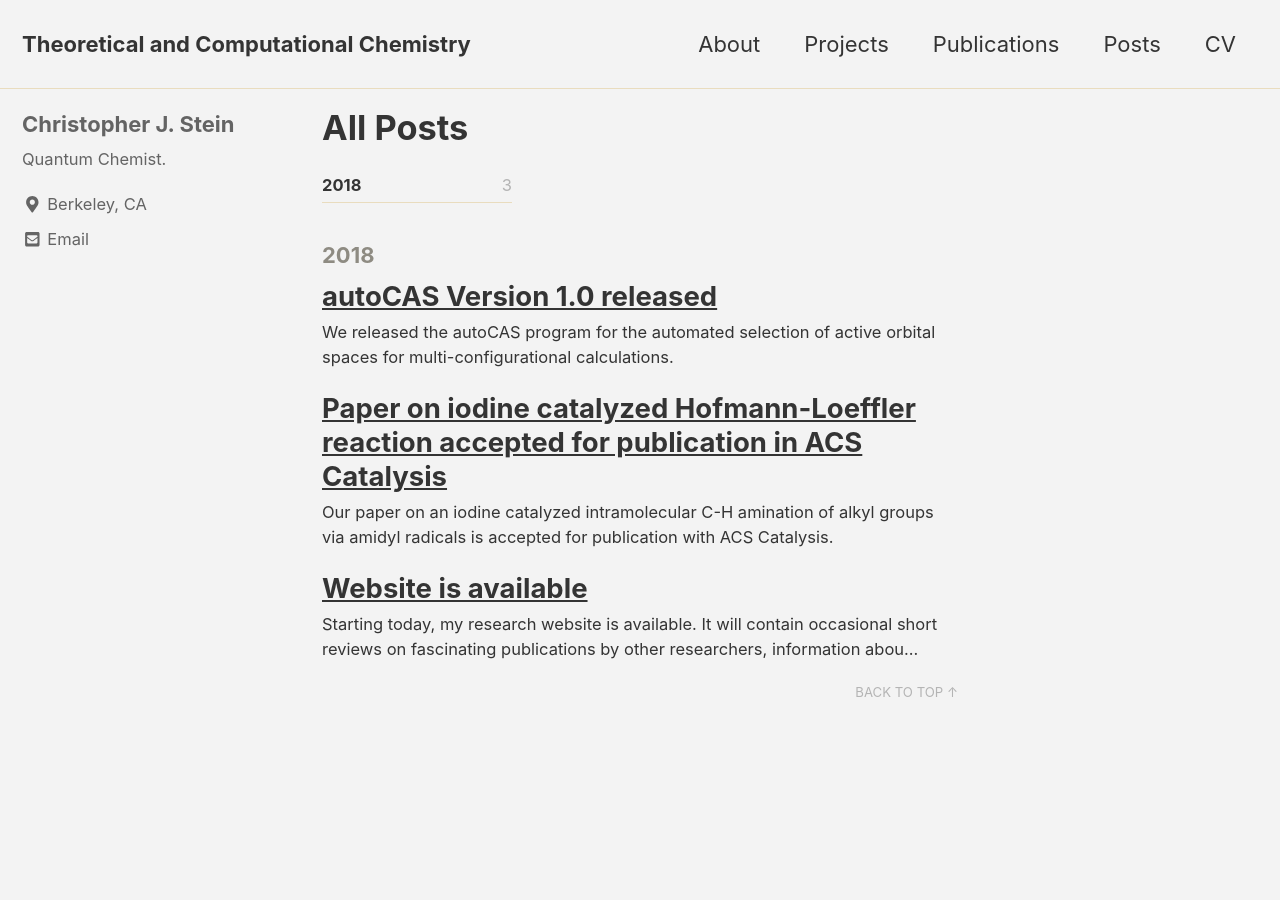
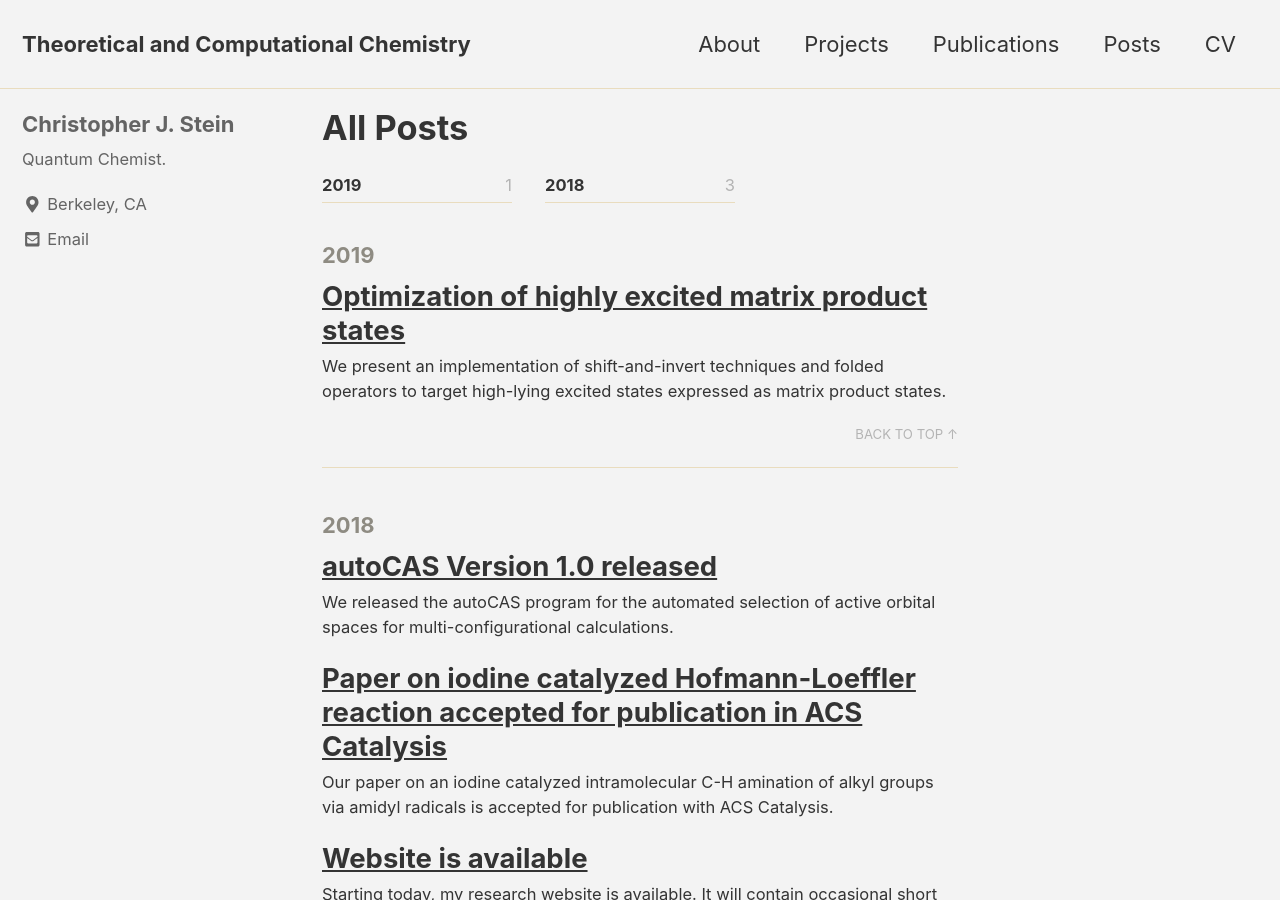
Before and after one commit to steinc/steinc.github.io, a Jekyll site: the page built from _pages/posts.md, in a window 1280 px wide and 900 px high. Built offline with Jekyll 4.4.1, drawn with Linux system fonts in a browser that asks for light colours; cached includes are drawn as plain includes; nearby versions of some CDN libraries; some of the changed lines change nothing that is shown.

Commit message:
added post about our 2nd vDMRG paper

```diff
--- a/_pages/projects.md
+++ b/_pages/projects.md
@@ -7,7 +7,9 @@ toc_sticky: true
 ---
 
 ### Catalysis
-details follow
+As chemistry is the science of matter and its transformations, the identification of processes that allow to convert abundant substances into a desired product at low cost and hence high efficiency is of utmost importance to the chemical industry.
+Catalytic processes enhance the selectivity of a reaction and lower the barrier so that reactions can be carried out under milder conditions.
+Therefore, a detailed understanding of catalysis is of major interest for both fundamental research and industrial process optimization and is an interdisciplinary field that requires a plethora of methods and expertise.
 
 ### Strong Correlation
 details follow
--- /dev/null
+++ b/_posts/2019-08-03-vmdrg_paper2.md
@@ -0,0 +1,16 @@
+---
+layout: post
+title: Optimization of highly excited matrix product states
+date: 2019-03-08 13:15:00
+tags: website
+author: Author
+author_profile: true
+excerpt: We present an implementation of shift-and-invert techniques and folded operators to target high-lying excited states expressed as matrix product states.
+header:
+  overlay_image: /assets/images/post_headers/baiardi_vdmrg2.png
+  overlay_filter: 0.5
+classes: wide
+---
+The wave function of a density matrix renormalization group (DMRG) calculation is represented as a matrix product state (MPS). Because DMRG is a ground-state method, excited states have to be calculated by a ground-state search in the space orthogonal to the already optimized lower-lying states. This is very impractical, especially for vibrational wave functions, where for large molecules the modes with high intensity are high in energy.
+In our current [paper](https://aip.scitation.org/doi/full/10.1063/1.5068747) we show how a combination of root-homing algorithms and shift-and-invert Hamiltonians or folded Hamiltonians allows us to efficiently optimize high-lying states directly. As the optimization is now independent from the optimzation of lower-lying states, these calculations are trivially parallelizable. Besides a thorough investigation of the performance of these methods, we apply them to the calculation of highly-excited vibrational states of ethylene and a dipeptide. We also demonstrate how a sampling reconstruction scheme for vibrational MPSs can aid the classification of a vibrational state as fundamental, overtone or combination band and how it allows us detect anharmonic couplings.
+Many thanks go to [Alberto Baiardi](https://scholar.google.ch/citations?user=mg0WlTkAAAAJ&hl=en&oi=ao) who did by far the biggest part of the implementation as well as ourPIs  [Vincenzo Barone](http://dreams.sns.it) and [Markus Reiher](http://www.reiher.ethz.ch) for their great and encouraging supervision.
```
Also changed, not shown: assets/images/post_headers/baiardi_vmdrg2.png (added).
